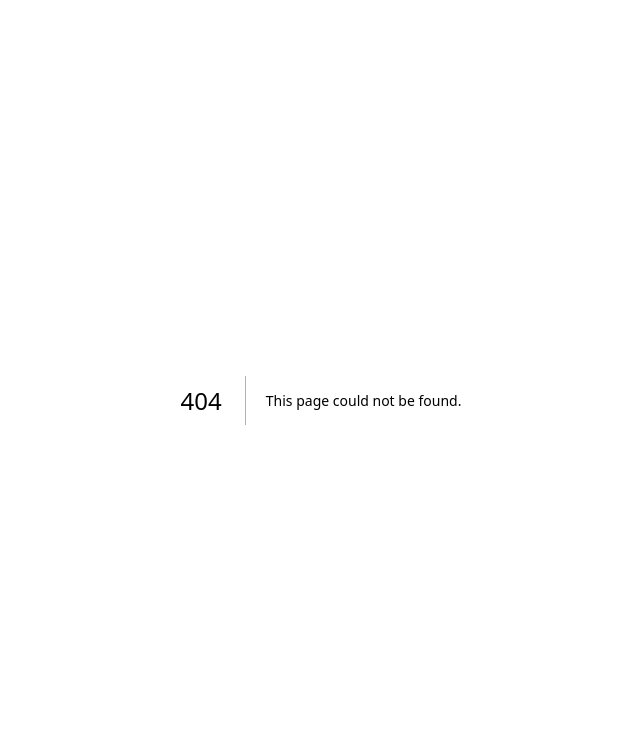
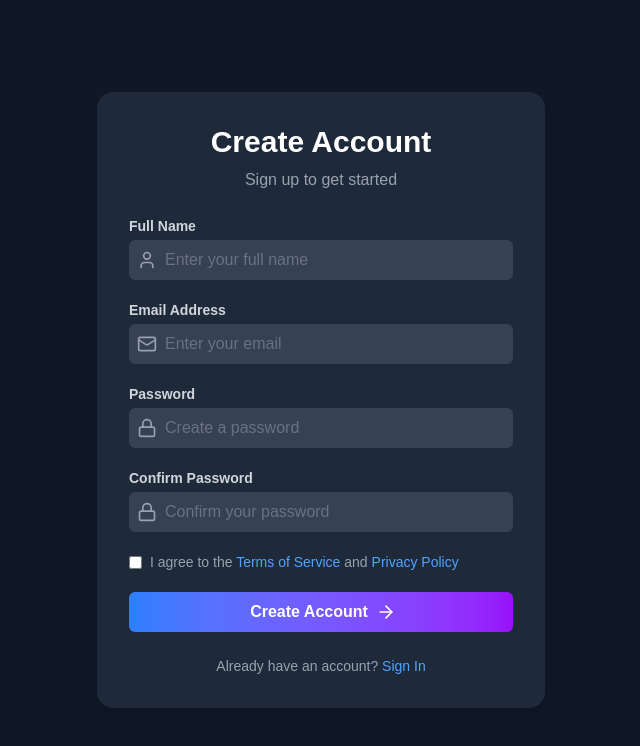
Before and after one commit to PinQusestion/Sleep_Tracker, a Next.js app: page /signup in a window 1280 px wide. Before the commit this address had no page. Shown: the top 746 px of the page, without its empty margins (319-959 px from the left). Built offline with nearby package versions, Linux system fonts and the light colour scheme.

Commit message:
Made login and signup page

```diff
--- a/app/components/Navbar.js
+++ b/app/components/Header.js
@@ -1,19 +1,29 @@
 import React from "react";
-import { UserCircle } from "lucide-react";
 import Link from "next/link";
 
 function Navbar() {
   return (
     <div className="w-full grid grid-cols-5 px-20 items-center text-[#fefefe]">
-      <Link href="/"><h1 className="font-bold text-4xl">trackeep.</h1></Link>
+      <Link href="/">
+        <h1 className="font-bold text-4xl">trackeep.</h1>
+      </Link>
       <div className="bg-[#1d2028] flex px-[80] col-span-3 py-[20] rounded-4xl gap-[64] text-[18px] justify-center">
         <Link href="/home">Home</Link>
         <Link href="/about">About</Link>
         <Link href="/tips">Tips for Sleep</Link>
         <Link href="/guide">Guide</Link>
       </div>
-      <div className="flex justify-end">
-      <UserCircle size={48} className="" />
+      <div className="flex justify-end gap-3">
+        <Link href="/login">
+          <button className="px-4 py-2 bg-white text-black rounded hover:bg-blue-700 transition">
+            Login
+          </button>
+        </Link>
+        <Link href="/signup">
+          <button className="px-4 py-2 bg-white text-black rounded hover:bg-blue-700 transition">
+            Logout
+          </button>
+        </Link>
       </div>
     </div>
   );
--- /dev/null
+++ b/app/forgetPass/page.js
@@ -0,0 +1,11 @@
+import React from 'react'
+
+function page() {
+  return (
+    <div>
+        Forget password page
+    </div>
+  )
+}
+
+export default page
--- a/app/home/page.js
+++ b/app/home/page.js
@@ -1,6 +1,6 @@
 import Link from "next/link";
 import React from "react";
-import Navbar from "../components/Navbar";
+import Navbar from "../components/Header";
 
 function page() {
   return (
--- /dev/null
+++ b/app/login/page.js
@@ -0,0 +1,79 @@
+import React from "react";
+import Link from "next/link";
+import { Mail, Lock, User, ArrowRight } from "lucide-react";
+
+function page() {
+  return (
+    <div className="min-h-screen flex items-center justify-center bg-gray-900 text-white p-4">
+      <div className="w-full max-w-md bg-gray-800 rounded-2xl shadow-lg p-8">
+        <h2 className="text-3xl font-bold text-center mb-2 text-white">
+          Welcome Back
+        </h2>
+        <p className="text-center text-gray-300 mb-6">
+          Sign in to your account to continue
+        </p>
+
+        <form className="space-y-5">
+          <div>
+            <label className="block mb-1 text-sm font-semibold text-gray-300">
+              Email Address
+            </label>
+            <div className="flex items-center bg-gray-700 rounded-md p-2">
+              <Mail className="h-5 w-5 text-gray-400 mr-2" />
+              <input
+                type="email"
+                placeholder="Enter your email"
+                className="bg-transparent flex-1 outline-none text-white placeholder-gray-500"
+              />
+            </div>
+          </div>
+
+          <div>
+            <label className="block mb-1 text-sm font-semibold text-gray-300">
+              Password
+            </label>
+            <div className="flex items-center bg-gray-700 rounded-md p-2">
+              <Lock className="h-5 w-5 text-gray-400 mr-2" />
+              <input
+                type="password"
+                placeholder="Enter your password"
+                className="bg-transparent flex-1 outline-none text-white placeholder-gray-500"
+              />
+            </div>
+          </div>
+
+          <div className="flex items-center justify-between text-sm text-gray-400">
+            <label className="flex items-center">
+              <input type="checkbox" className="mr-2" />
+              Remember me
+            </label>
+            <Link href="/forgetPass">
+              <button className="text-blue-400 hover:underline">
+                Forgot password?
+              </button>
+            </Link>
+          </div>
+
+          <Link href="/">
+            <button
+              type="submit"
+              className="w-full bg-gradient-to-r from-blue-500 to-purple-600 flex justify-center items-center py-2 rounded-md font-semibold text-white hover:opacity-90 transition"
+            >
+              Sign in
+              <ArrowRight className="ml-2 -mr-1 h-5 w-5" />
+            </button>
+          </Link>
+        </form>
+
+        <p className="mt-6 text-center text-sm text-gray-400">
+          Don't have an account?{" "}
+          <Link href="/signup">
+            <button className="text-blue-400 hover:underline">Register!</button>
+          </Link>
+        </p>
+      </div>
+    </div>
+  );
+}
+
+export default page;
--- a/app/page.js
+++ b/app/page.js
@@ -1,9 +1,10 @@
 import Image from "next/image";
 import moon from "../public/image/moon.png";
-import Navbar from "./components/Navbar";
+import Navbar from "./components/Header";
 import Link from "next/link";
 
 export default function Home() {
+
   return (
     <div className="bg-[#0a0e18] flex flex-col items-center justify-items-center min-h-screen pt-20 font-[switzer variable]">
       <Navbar />
--- /dev/null
+++ b/app/signup/page.js
@@ -0,0 +1,111 @@
+import React from "react";
+import { Mail, Lock, User, ArrowRight } from "lucide-react";
+import Link from "next/link";
+
+function page() {
+  return (
+    <div className="min-h-screen flex items-center justify-center bg-gray-900 text-white p-4">
+      <div className="w-full max-w-md bg-gray-800 rounded-2xl shadow-lg p-8">
+        <h2 className="text-3xl font-bold text-center mb-2 text-white">
+          Create Account
+        </h2>
+        <p className="text-center text-gray-400 mb-6">Sign up to get started</p>
+
+        <form className="space-y-5">
+          {/* Full Name */}
+          <div>
+            <label className="block mb-1 text-sm font-semibold text-gray-300">
+              Full Name
+            </label>
+            <div className="flex items-center bg-gray-700 rounded-md p-2">
+              <User className="h-5 w-5 mr-2 text-gray-400" />
+              <input
+                type="text"
+                placeholder="Enter your full name"
+                className="bg-transparent flex-1 outline-none text-white placeholder-gray-500"
+              />
+            </div>
+          </div>
+
+          {/* Email */}
+          <div>
+            <label className="block mb-1 text-sm font-semibold text-gray-300">
+              Email Address
+            </label>
+            <div className="flex items-center bg-gray-700 rounded-md p-2">
+              <Mail className="h-5 w-5 text-gray-400 mr-2"/>
+              <input
+                type="email"
+                placeholder="Enter your email"
+                className="bg-transparent flex-1 outline-none text-white placeholder-gray-500"
+              />
+            </div>
+          </div>
+
+          {/* Password */}
+          <div>
+            <label className="block mb-1 text-sm font-semibold text-gray-300">
+              Password
+            </label>
+            <div className="flex items-center bg-gray-700 rounded-md p-2">
+              <Lock className="h-5 w-5 text-gray-400 mr-2" />
+              <input
+                type="password"
+                placeholder="Create a password"
+                className="bg-transparent flex-1 outline-none text-white placeholder-gray-500"
+              />
+            </div>
+          </div>
+
+          {/* Confirm Password */}
+          <div>
+            <label className="block mb-1 text-sm font-semibold text-gray-300">
+              Confirm Password
+            </label>
+            <div className="flex items-center bg-gray-700 rounded-md p-2">
+              <Lock className="h-5 w-5 text-gray-400 mr-2" />
+              <input
+                type="password"
+                placeholder="Confirm your password"
+                className="bg-transparent flex-1 outline-none text-white placeholder-gray-500"
+              />
+            </div>
+          </div>
+
+          {/* Terms */}
+          <div className="text-sm text-gray-400 flex items-start space-x-2">
+            <input type="checkbox" className="mt-1" />
+            <p>
+              I agree to the{" "}
+              <a href="#" className="text-blue-400 hover:underline">
+                Terms of Service
+              </a>{" "}
+              and{" "}
+              <a href="#" className="text-blue-400 hover:underline">
+                Privacy Policy
+              </a>
+            </p>
+          </div>
+
+          {/* Submit */}
+          <Link href="/login"><button
+            type="submit"
+            className="w-full bg-gradient-to-r from-blue-500 to-purple-600 py-2 flex justify-center items-center rounded-md font-semibold text-white hover:opacity-90 transition"
+          >
+            Create Account
+            <ArrowRight className="ml-2 -mr-1 h-5 w-5" />
+          </button></Link>
+        </form>
+
+        <p className="mt-6 text-center text-sm text-gray-400">
+          Already have an account?{" "}
+          <Link href="/login">
+            <button className="text-blue-400 hover:underline">Sign In</button>
+          </Link>
+        </p>
+      </div>
+    </div>
+  );
+}
+
+export default page;
```
